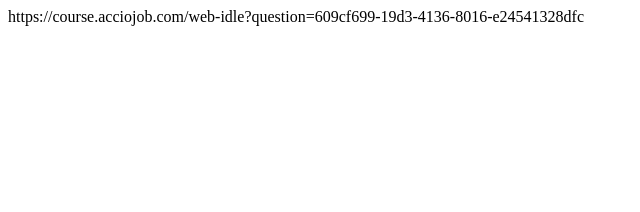
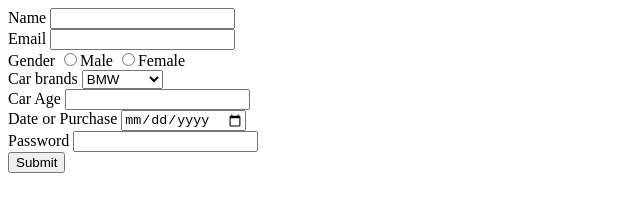
Before and after one commit to acciojob/car-insurance-form-Sagarborana, a website: page main.html in a window 1280 px wide. Shown: the whole page, without its empty margins (0-640 px from the left). Drawn offline with Linux system fonts and the light colour scheme.

Commit message:
created a submission

```diff
--- a/main.html
+++ b/main.html
@@ -1 +1,45 @@
-https://course.acciojob.com/web-idle?question=609cf699-19d3-4136-8016-e24541328dfc
+<!DOCTYPE html>
+
+<html>
+
+<head>
+	<link rel="stylesheet" href="styles.css">
+</head>
+
+<body>
+	<!-- the entire body must be written by student -->
+	<form method="post">
+		<label for="name">Name</label>
+		<input type="text" id="name" required>
+		<br>
+		<label for="email">Email</label>
+		<input type="email" id="email" required>
+		<br>
+		<label for="gender">Gender</label>
+		<input type="radio" name="gender" value="male" required>Male
+		<input type="radio" name="gender" value="female" required>Female
+		<br>
+		<label for="cars">Car brands</label>
+		<select name="cars" id="cars" required>
+			<option value="volvo">BMW</option>
+			<option value="audi">Audi</option>
+			<option value="mercedes">Mercedez</option>
+		</select>
+		<br>
+		<label for="carage">Car Age</label>
+		<input type="number" id="carage" required>
+		<br>
+		<label for="dop">Date or Purchase</label>
+		<input type="date" id="dop" required>
+		<br>
+		<label for="password">Password</label>
+		<input type="password" id="password" required>
+		<br>
+		<button type="submit">Submit</button>
+	</form>
+    <script type="text/javascript" src="./script.js">
+</script>
+
+</body>
+
+</html>
```
